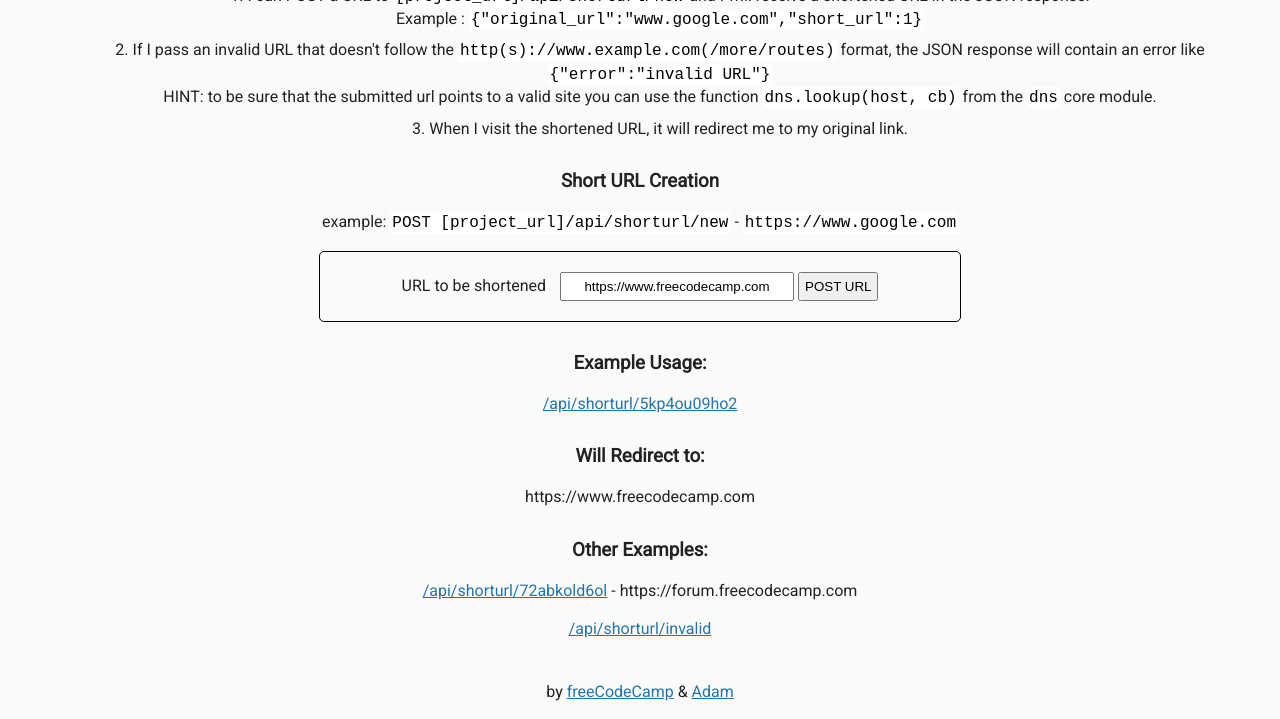
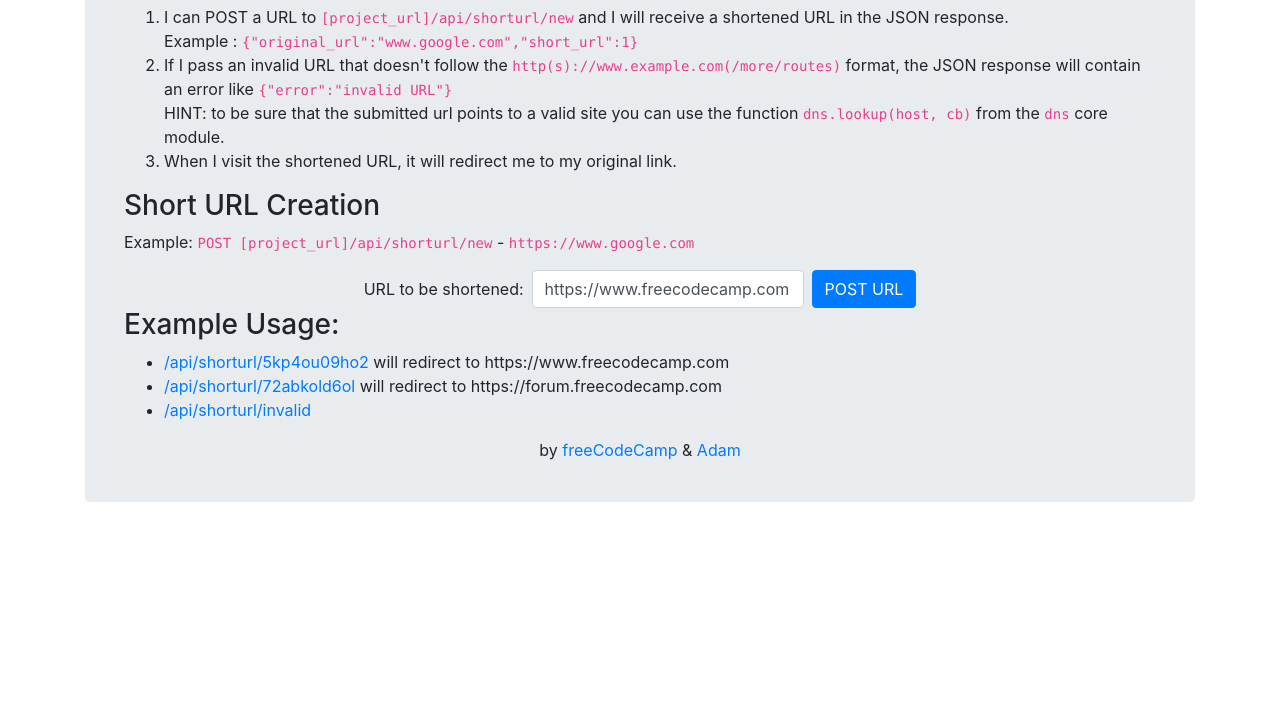
Before and after one commit to Adam777Z/freecodecamp-project-url-shortener, a website: page views/index.html in a window 1280 px wide. Shown: the part 149-868 px from the top of the page. After the commit the page ends 800 px from the top, so only its background shows below. Drawn offline with nearby package versions, Linux system fonts and the light colour scheme.

Commit message:
Updated with Glitch

```diff
--- a/package.json
+++ b/package.json
@@ -2,7 +2,7 @@
 	"name": "shorturl",
 	"version": "0.0.1",
 	"description": "API project for freeCodeCamp",
-  "author": "Adam",
+	"author": "Adam",
 	"main": "server.js",
 	"scripts": {
 		"start": "node server.js"
--- a/public/style.css
+++ b/public/style.css
@@ -1,6 +1,6 @@
 /****** Main Styling ******/
 
-body {
+/* body {
 	font-family: 'Roboto', sans-serif;
 	font-size: 16px;
 	color: #222;
@@ -28,15 +28,18 @@ h3 {
   max-width: 700px;
   margin: 15px auto;
 }
+
 code {
   font-family: monospace;
   padding: 2px;
   color: black;
   background-color: #fff;
 }
+
 ol {
 	list-style-position: inside;
 }
+
 ul {
 	list-style-type: none;
 }
@@ -44,6 +47,7 @@ ul {
 li {
   margin-bottom: 0.5em;
 }
+
 .user-stories li {
   margin-bottom: 1em;
 }
@@ -71,4 +75,12 @@ input {
 input[type=text] {
   width: 220px;
   text-align: center;
+} */
+
+.jumbotron {
+	margin-top: 2rem;
 }
+
+#url_input {
+	width: 17rem;
+}
--- a/views/index.html
+++ b/views/index.html
@@ -1,18 +1,21 @@
 <!DOCTYPE html>
-
 <html>
-
 <head>
 	<title>URL Shortener</title>
-      <link rel="shortcut icon" href="https://cdn.hyperdev.com/us-east-1%3A52a203ff-088b-420f-81be-45bf559d01b1%2Ffavicon.ico" type="image/x-icon"/>
-      <link href="https://fonts.googleapis.com/css?family=Roboto" rel="stylesheet" type="text/css">
+	<link rel="shortcut icon" href="https://cdn.glitch.com/us-east-1%3A52a203ff-088b-420f-81be-45bf559d01b1%2Ffavicon.ico" type="image/x-icon">
+	<!-- <link href="https://fonts.googleapis.com/css?family=Roboto" rel="stylesheet" type="text/css"> -->
+	<link rel="stylesheet" href="https://cdnjs.cloudflare.com/ajax/libs/twitter-bootstrap/4.2.1/css/bootstrap.min.css" integrity="sha384-GJzZqFGwb1QTTN6wy59ffF1BuGJpLSa9DkKMp0DgiMDm4iYMj70gZWKYbI706tWS" crossorigin="anonymous">
 	<link href="/public/style.css" rel="stylesheet" type="text/css">
 </head>
-
 <body>
 	<div class="container">
-        <h2>API Project: URL Shortener Microservice</h2>
-        <h3>User Story: </h3>
+		<div class="row">
+			<div class="col">
+				<div class="jumbotron p-4">
+					<div class="container">
+						<h1 id="title" class="text-center">API Project: URL Shortener Microservice</h1>
+
+						<h3>User Stories:</h3>
 						<ol>
 							<li>I can POST a URL to <code>[project_url]/api/shorturl/new</code> and I will receive a shortened URL in the JSON response.<br>Example : <code>{"original_url":"www.google.com","short_url":1}</code></li>
 							<li>If I pass an invalid URL that doesn't follow the <code>http(s)://www.example.com(/more/routes)</code> format, the JSON response will contain an error like <code>{"error":"invalid URL"}</code><br>
@@ -21,30 +24,30 @@
 						</ol>
 
 						<h3>Short URL Creation </h3>
-        <p>
-          example: <code>POST [project_url]/api/shorturl/new</code> - <code>https://www.google.com</code>
-        </p>
-        <form action="api/shorturl/new" method="POST">
-          <label for="url_input">URL to be shortened</label>
-          <input id="url_input" type="text" name="url" value="https://www.freecodecamp.com">
-          <input type="submit" value="POST URL">
+						<p>Example: <code>POST [project_url]/api/shorturl/new</code> - <code>https://www.google.com</code></p>
+						<form class="form-inline justify-content-center" action="api/shorturl/new" method="POST">
+							<div class="form-row">
+								<div class="form-group col">
+									<label for="url_input">URL to be shortened:</label> <input id="url_input" class="form-control ml-2 mr-2" type="text" name="url" placeholder="URL to be shortened" value="https://www.freecodecamp.com">
+									<input class="btn btn-primary" type="submit" value="POST URL">
+								</div>
+							</div>
 						</form>
+
 						<h3>Example Usage:</h3>
-        <p><a href="/api/shorturl/5kp4ou09ho2">/api/shorturl/5kp4ou09ho2</a></p>
+						<ul>
+							<li><a href="/api/shorturl/5kp4ou09ho2">/api/shorturl/5kp4ou09ho2</a> will redirect to https://www.freecodecamp.com</li>
+							<li><a href="/api/shorturl/72abkold6ol">/api/shorturl/72abkold6ol</a> will redirect to https://forum.freecodecamp.com</li>
+							<li><a href="/api/shorturl/invalid">/api/shorturl/invalid</a></li>
+						</ul>
 
-        <h3>Will Redirect to:</h3>
-        <p>https://www.freecodecamp.com</p>
-
-        <h3>Other Examples:</h3>
-        <p><a href="/api/shorturl/72abkold6ol">/api/shorturl/72abkold6ol</a> - https://forum.freecodecamp.com</p>
-        <p><a href="/api/shorturl/invalid">/api/shorturl/invalid</a></p>
+						<div class="footer text-center">
+							<p>by <a href="https://www.freecodecamp.org" target="_blank">freeCodeCamp</a> & <a href="https://www.freecodecamp.org/adam111" target="_blank">Adam</a></p>
 						</div>
-      <div class="footer">
-        <p>
-          by <a href="https://www.freecodecamp.com/" target="_blank">freeCodeCamp</a> & <a href="https://www.freecodecamp.org/adam111" target="_blank">Adam</a>
-        </p>
+					</div>
+				</div>
+			</div>
+		</div>
 	</div>
 </body>
-
-
 </html>
```
Also changed, not shown: README.md. Lines whose indentation alone changed are shown as unchanged.
